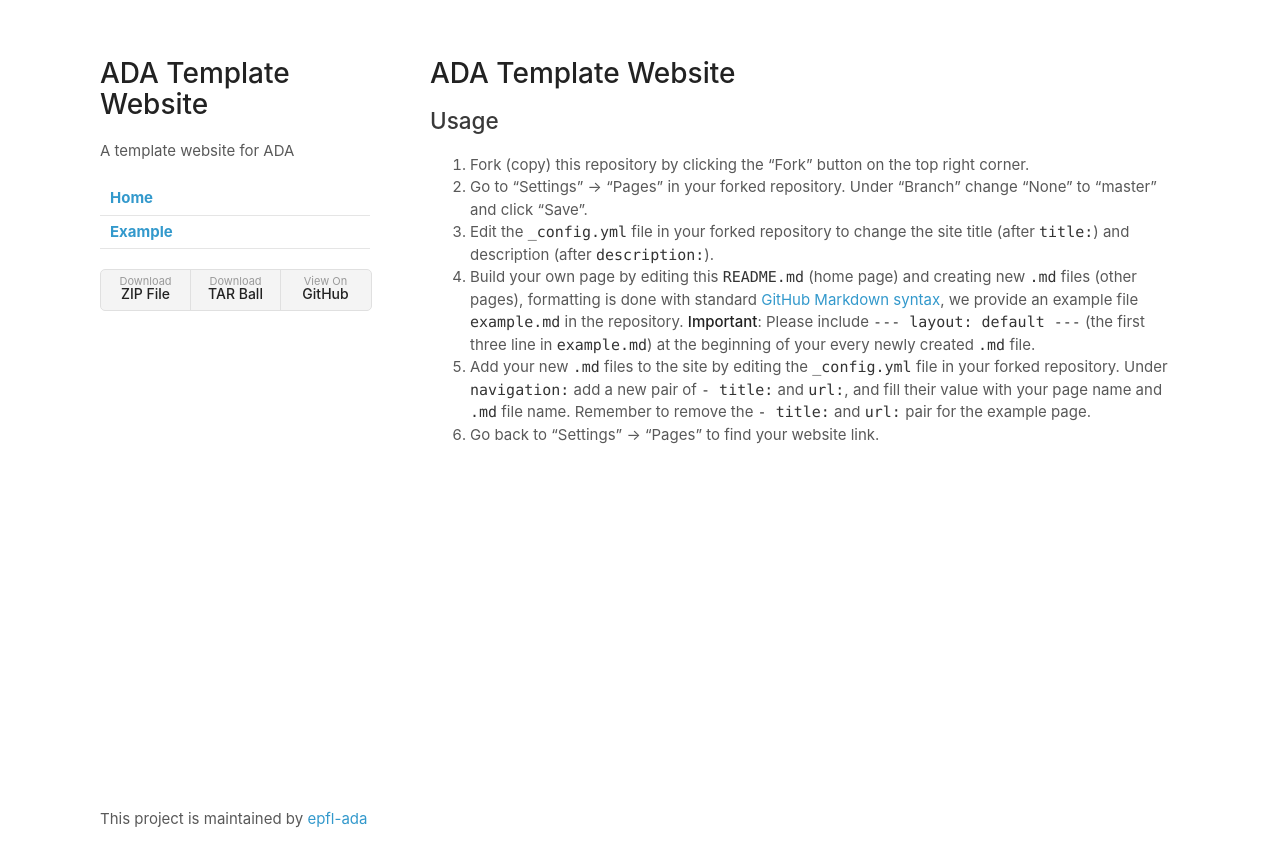
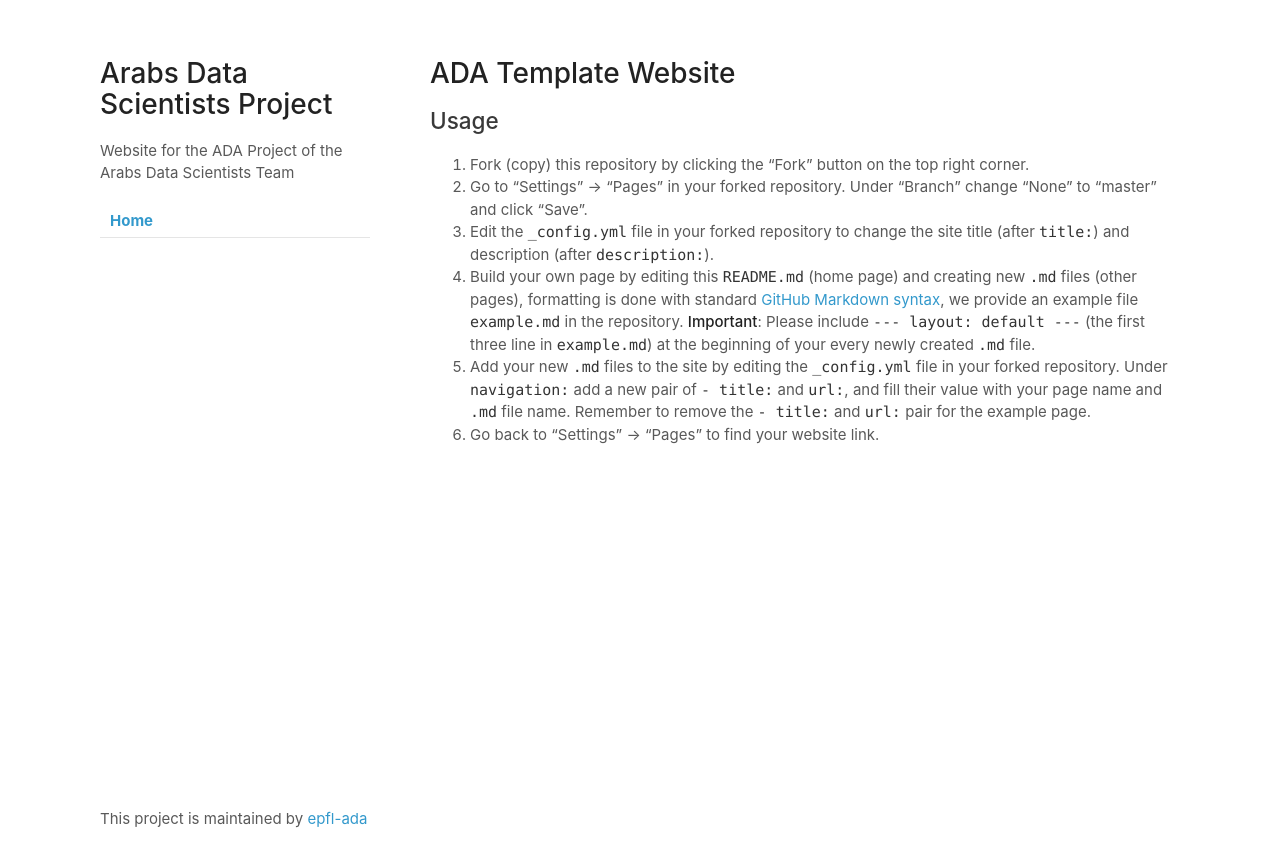
Before and after one commit to epfl-ada/ada-2024-project-arabsdatascientists2024, a Jekyll site: the page built from README.md, in a window 1280 px wide. Shown: the top 867 px of the page. Built offline with Jekyll 4.4.1, drawn with Linux system fonts in a browser that asks for light colours; our own code applies the rules of GitHub Pages for plain Markdown files.

Commit message:
Update _config.yml

```diff
--- a/_config.yml
+++ b/_config.yml
@@ -1,9 +1,7 @@
 theme: jekyll-theme-minimal
-title: ADA Template Website
-description: A template website for ADA
-show_downloads: True
+title: Arabs Data Scientists Project
+description: Website for the ADA Project of the Arabs Data Scientists Team
+show_downloads: False
 navigation:
   - title: Home
     url: /
-  - title: Example
-    url: example
```
